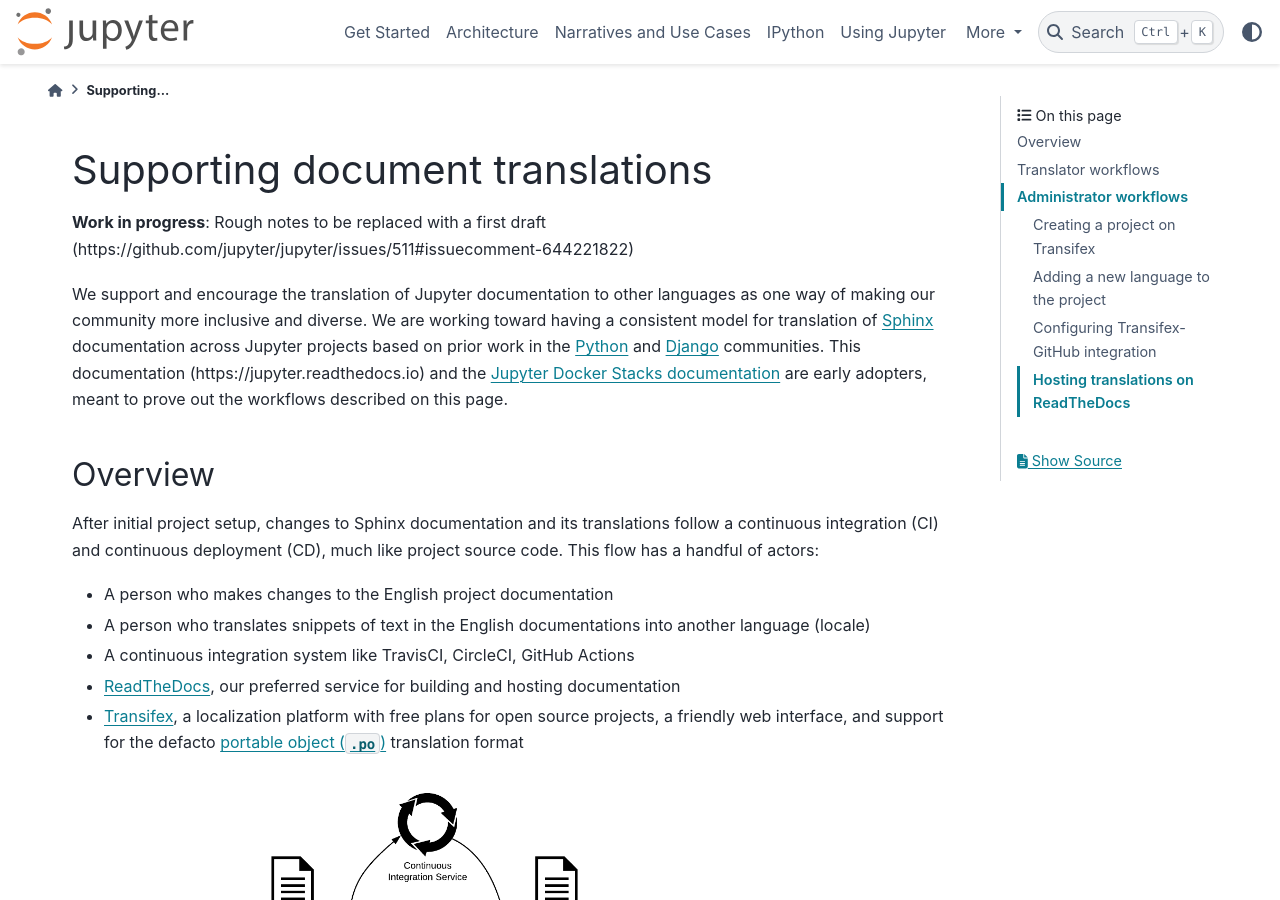
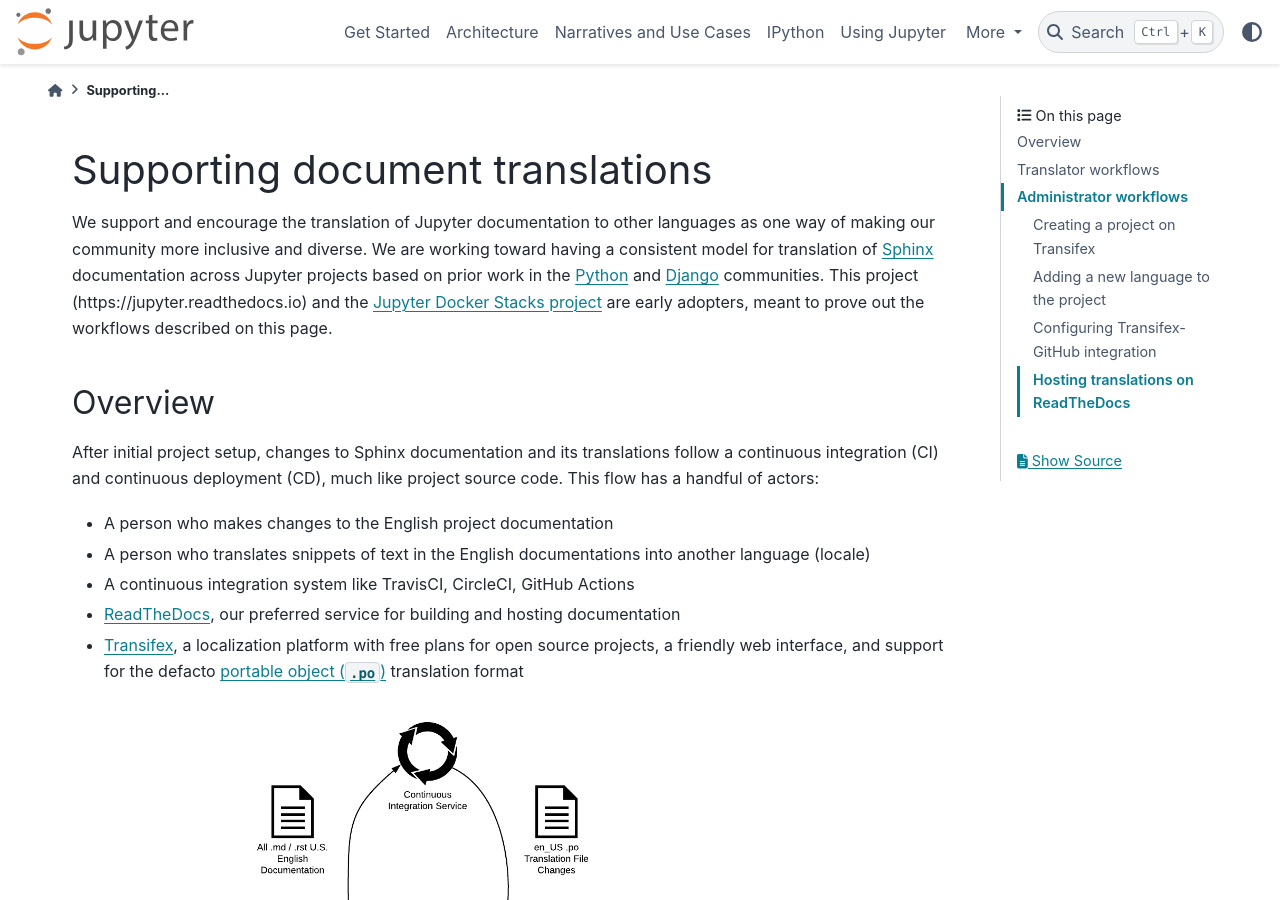
Before and after one commit to jupyter/jupyter, a Sphinx documentation site: the page built from docs/source/contrib_docs/doc-new-translation.md, in a window 1280 px wide and 900 px high. Built offline with Sphinx 7.4.7 and the PyData theme 0.15.4, drawn with Linux system fonts in a browser that asks for light colours; pages that are not in the unit, such as notebooks, are missing from menus.

Commit message:
Small wording changes in the intro

```diff
--- a/docs/source/contrib_docs/doc-new-translation.md
+++ b/docs/source/contrib_docs/doc-new-translation.md
@@ -1,15 +1,12 @@
 # Supporting document translations
-
-**Work in progress**: Rough notes to be replaced with a first draft
-(https://github.com/jupyter/jupyter/issues/511#issuecomment-644221822)
 
 We support and encourage the translation of Jupyter documentation to other languages as one way of
 making our community more inclusive and diverse. We are working toward having a consistent model for
 translation of [Sphinx](https://www.sphinx-doc.org/) documentation across Jupyter projects based on
 prior work in the [Python](https://python.org) and [Django](https://www.djangoproject.com/)
-communities. This documentation (https://jupyter.readthedocs.io) and the
-[Jupyter Docker Stacks documentation](https://jupyter-docker-stacks.readthedocs.io/) are early
-adopters, meant to prove out the workflows described on this page.
+communities. This project (https://jupyter.readthedocs.io) and the
+[Jupyter Docker Stacks project](https://jupyter-docker-stacks.readthedocs.io/) are early adopters,
+meant to prove out the workflows described on this page.
 
 ## Overview
 
```
